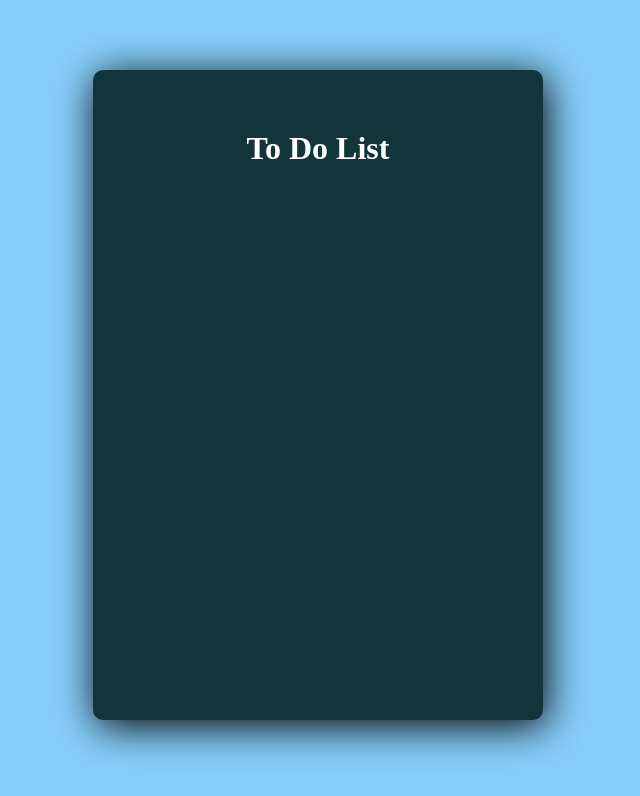
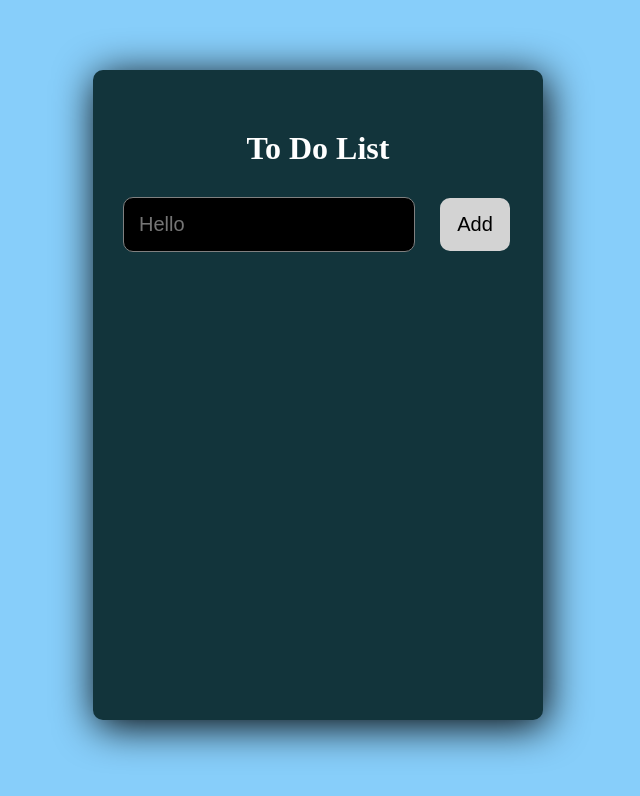
Before and after one commit to meganw22/react-todo, a React (Vite) app in the folder react-todo/: page / in a window 1280 px wide. Shown: the top 796 px of the page, without its empty margins (322-962 px from the left). Built offline with nearby package versions, Linux system fonts and the light colour scheme.

Commit message:
Created Form.jsx for new task input

```diff
--- a/react-todo/src/App.jsx
+++ b/react-todo/src/App.jsx
@@ -1,6 +1,7 @@
 import { useState } from "react";
 // import ToDoList from "./components/ToDoList";
 import ListHeader from "./components/ListHeader";
+import Form from "./components/Form";
 import "./components/styles.css";
 
 const App = () => {
@@ -9,6 +10,9 @@ const App = () => {
       <div className="container">
         <div className="app-wrapper">
           <ListHeader />
+          <div>
+            <Form />
+          </div>
         </div>
       </div>
     </>
--- /dev/null
+++ b/react-todo/src/components/Form.jsx
@@ -0,0 +1,16 @@
+import React from "react";
+
+const Form = () => {
+  return (
+    <div>
+      <form>
+        <input type="text" placeholder="Hello" className="task-input" />
+        <button className="button-add" type="submit">
+          Add
+        </button>
+      </form>
+    </div>
+  );
+};
+
+export default Form;
```
Also changed, not shown: react-todo/src/components/ToDoList.jsx (+3 -7 lines).
